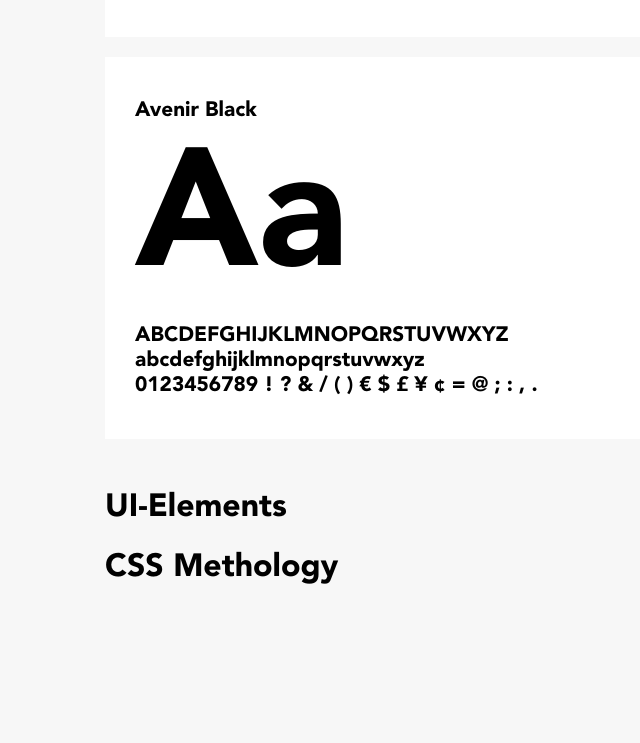
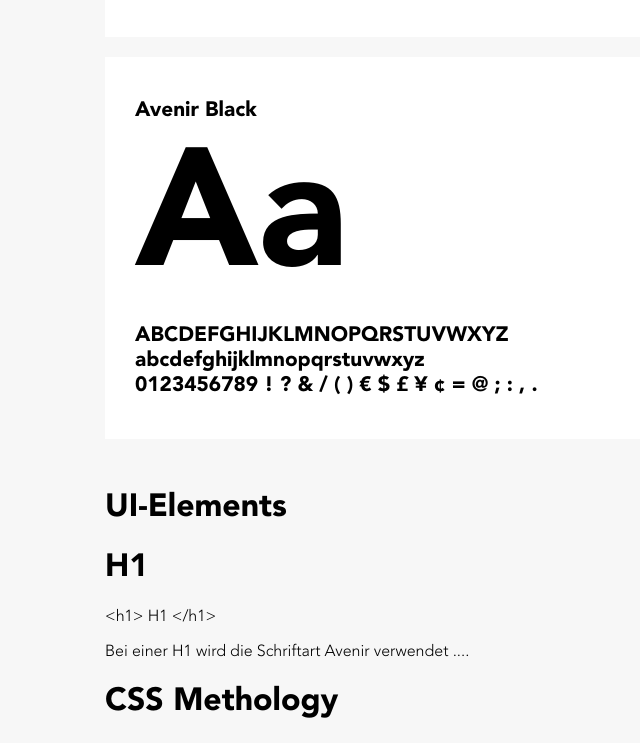
Before and after one commit to naiphyx/frontend-styleguide, a website: page src/index.html in a window 1280 px wide. Shown: the part 2114-2857 px from the top of the page, without its empty margins (135-775 px from the left). Before the commit the page ends 2722 px from the top, so only its background shows below. Drawn offline with nearby package versions, Linux system fonts and the light colour scheme; files that its build step writes are made by us from their sources.

Commit message:
add _headings.scss

```diff
--- a/src/index.html
+++ b/src/index.html
@@ -118,6 +118,18 @@
 		<div id="uielements">
 			<h1>UI-Elements</h1>
 
+			<div>
+				<h1>H1</h1>
+
+				<p>
+					&lt;h1&gt; H1 &lt;/h1&gt;
+				</p>
+
+				<p>
+					Bei einer H1 wird die Schriftart Avenir verwendet ....
+				</p>
+			</div>
+
 		</div>
 
 		<!-- CSS METHOLOGY -->
```
Also changed, not shown: src/styles/_headings.scss (added).
